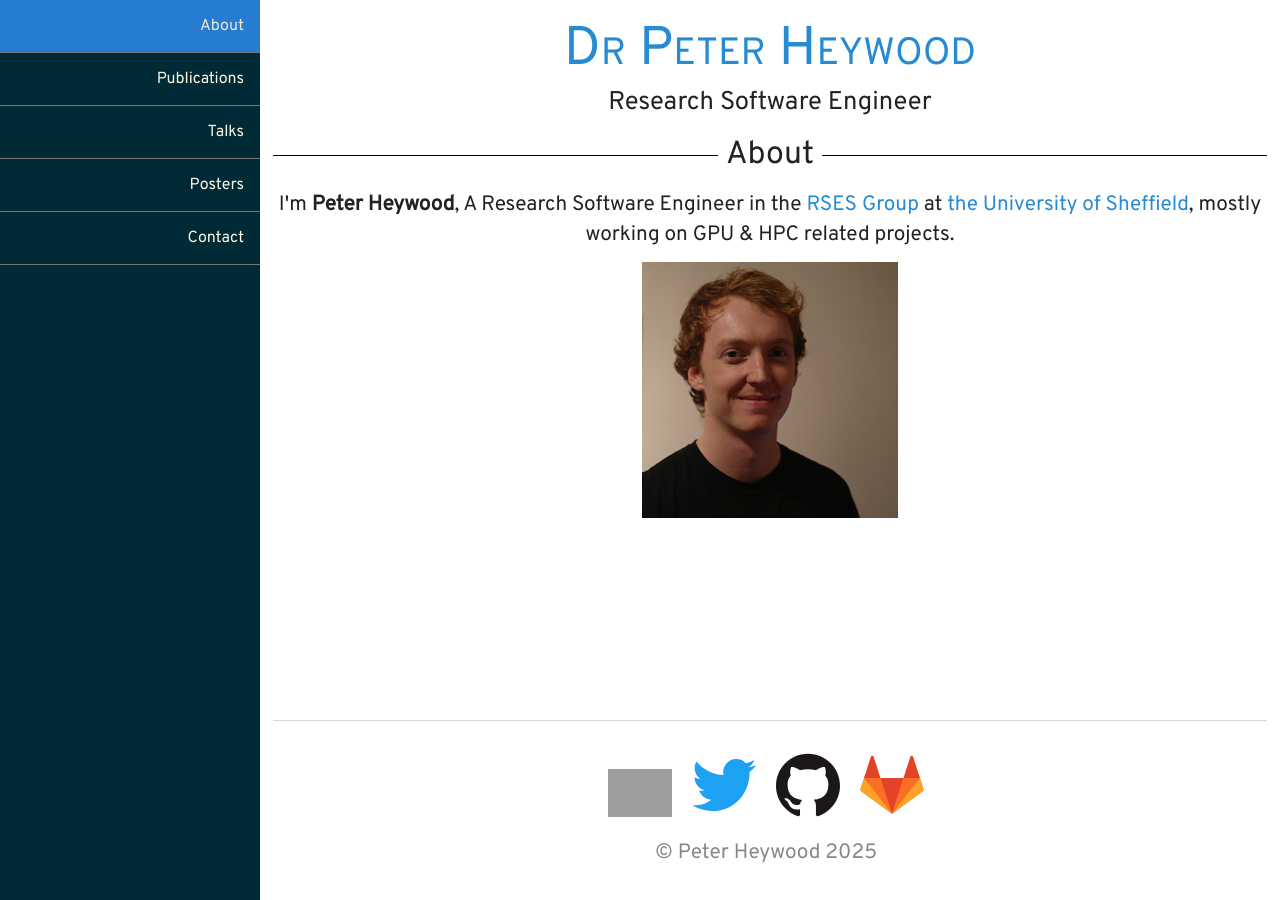
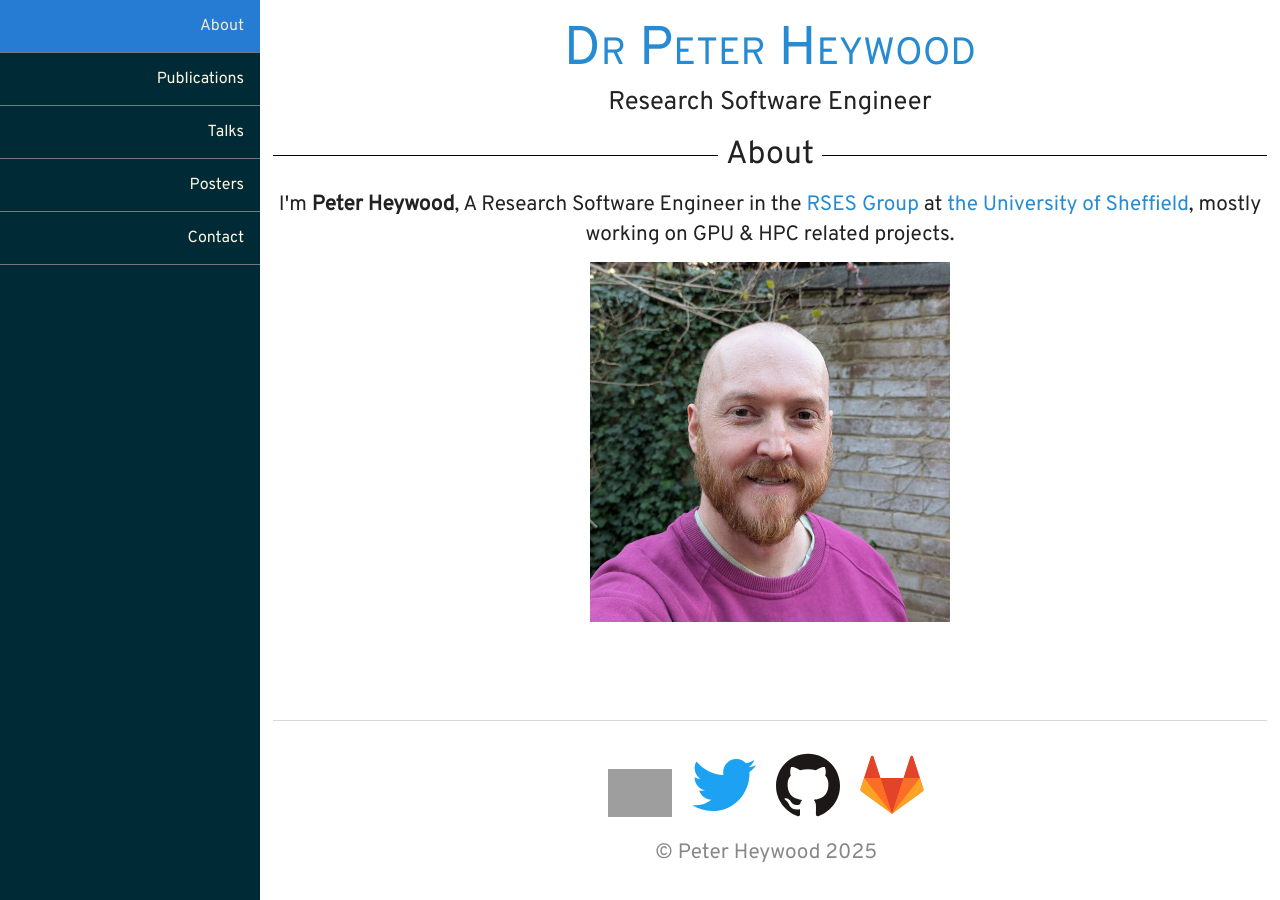
Before and after one commit to ptheywood/ptheywood.github.io, a Jekyll site: the page built from index.html, in a window 1280 px wide. Built offline with Jekyll 4.4.1, drawn with Linux system fonts in a browser that asks for light colours; nearby versions of some CDN libraries; some web fonts are replaced; grey boxes are pictures that could not be loaded.

Commit message:
Update mugshot for a recent picture 2025 (instead of 2018)

```diff
--- a/index.html
+++ b/index.html
@@ -9,5 +9,5 @@ title: Dr Peter Heywood
         I'm <strong>Peter Heywood</strong>, A Research Software Engineer in the <a href="//rse.shef.ac.uk">RSES Group</a> at <a href="http://shef.ac.uk/dcs/">the University of Sheffield</a>, mostly working on GPU & HPC related projects.
     </p>
 
-    <img src="{{ site.baseurl }}img/ptheywood-mugshot-256x256.jpg" />
+    <img src="{{ site.baseurl }}img/ptheywood-mugshot-2025-360.jpg" />
 </section>
```
Also changed, not shown: img/ptheywood-mugshot-2025-360.jpg (added).
